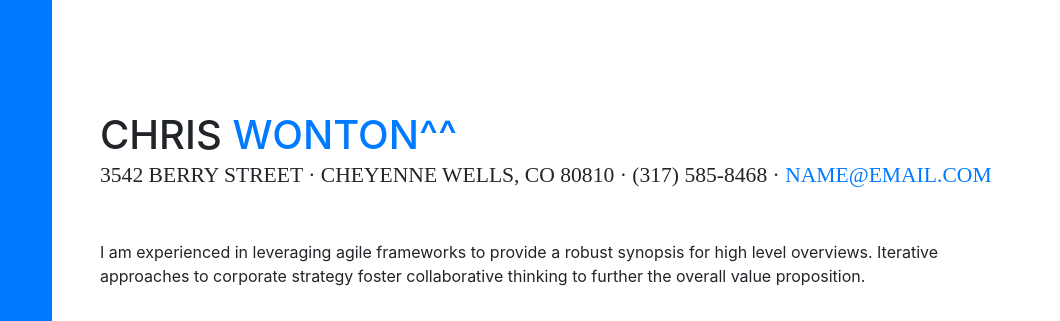
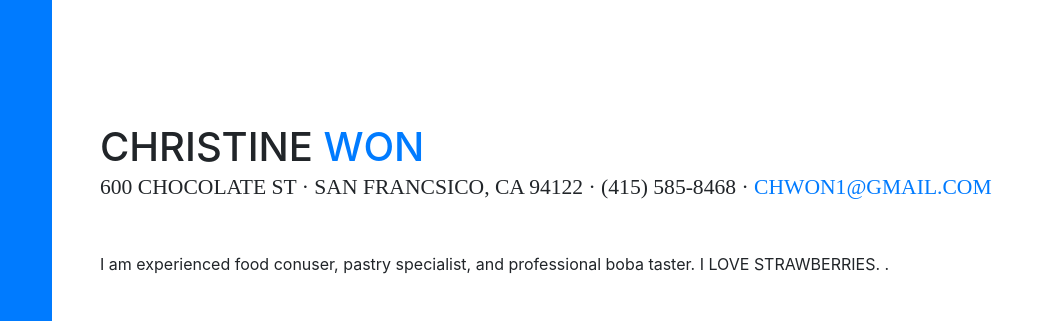
Before and after one commit to chwon1/chwon1.github.io, a website with bundled scripts: page index.html in a window 1280 px wide. Shown: the part 148-469 px from the top of the page, 220-1280 px from the left. Built offline with nearby package versions, Linux system fonts and the light colour scheme; a web font is replaced by a local one.

Commit message:
small changes

```diff
--- a/index.html
+++ b/index.html
@@ -8,7 +8,7 @@
     <meta name="description" content="">
     <meta name="author" content="">
 
-    <title>Resume - Start Bootstrap Theme</title>
+    <title>Christine's page</title>
 
     <!-- Bootstrap core CSS -->
     <link href="vendor/bootstrap/css/bootstrap.min.css" rel="stylesheet">
@@ -65,13 +65,14 @@
 
       <section class="resume-section p-3 p-lg-5 d-flex d-column" id="about">
         <div class="my-auto">
-          <h1 class="mb-0">Chris
-            <span class="text-primary">Wonton^^</span>
+          <h1 class="mb-0">Christine
+            <span class="text-primary">Won</span>
           </h1>
-          <div class="subheading mb-5">3542 Berry Street · Cheyenne Wells, CO 80810 · (317) 585-8468 ·
-            <a href="mailto:name@email.com">name@email.com</a>
+          <div class="subheading mb-5">600 Chocolate St · San Francsico, CA 94122 · (415) 585-8468 ·
+            <a href="mailto:name@email.com">CHWON1@gmail.com</a>
           </div>
-          <p class="mb-5">I am experienced in leveraging agile frameworks to provide a robust synopsis for high level overviews. Iterative approaches to corporate strategy foster collaborative thinking to further the overall value proposition.</p>
+          <p class="mb-5">I am experienced food conuser, pastry specialist, and professional boba taster. I LOVE STRAWBERRIES.
+              .</p>
           <ul class="list-inline list-social-icons mb-0">
             <li class="list-inline-item">
               <a href="#">
```
